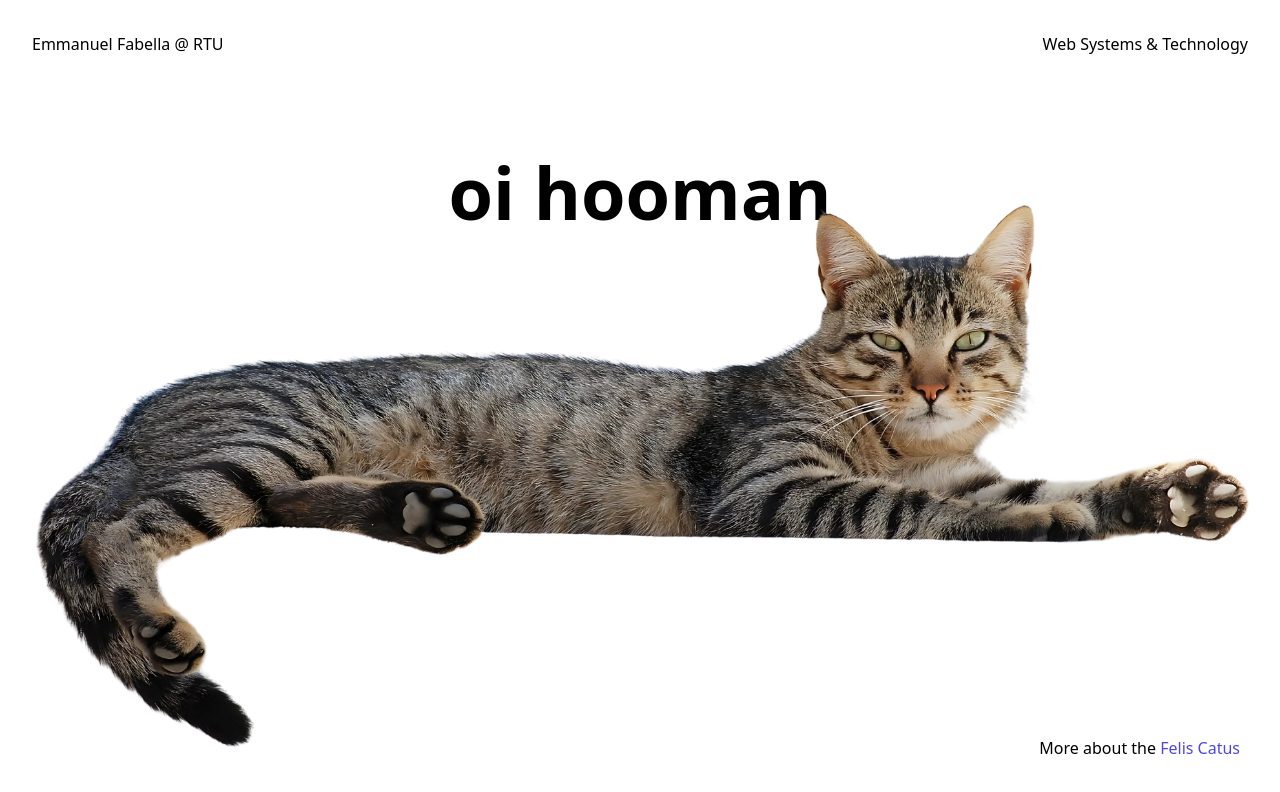
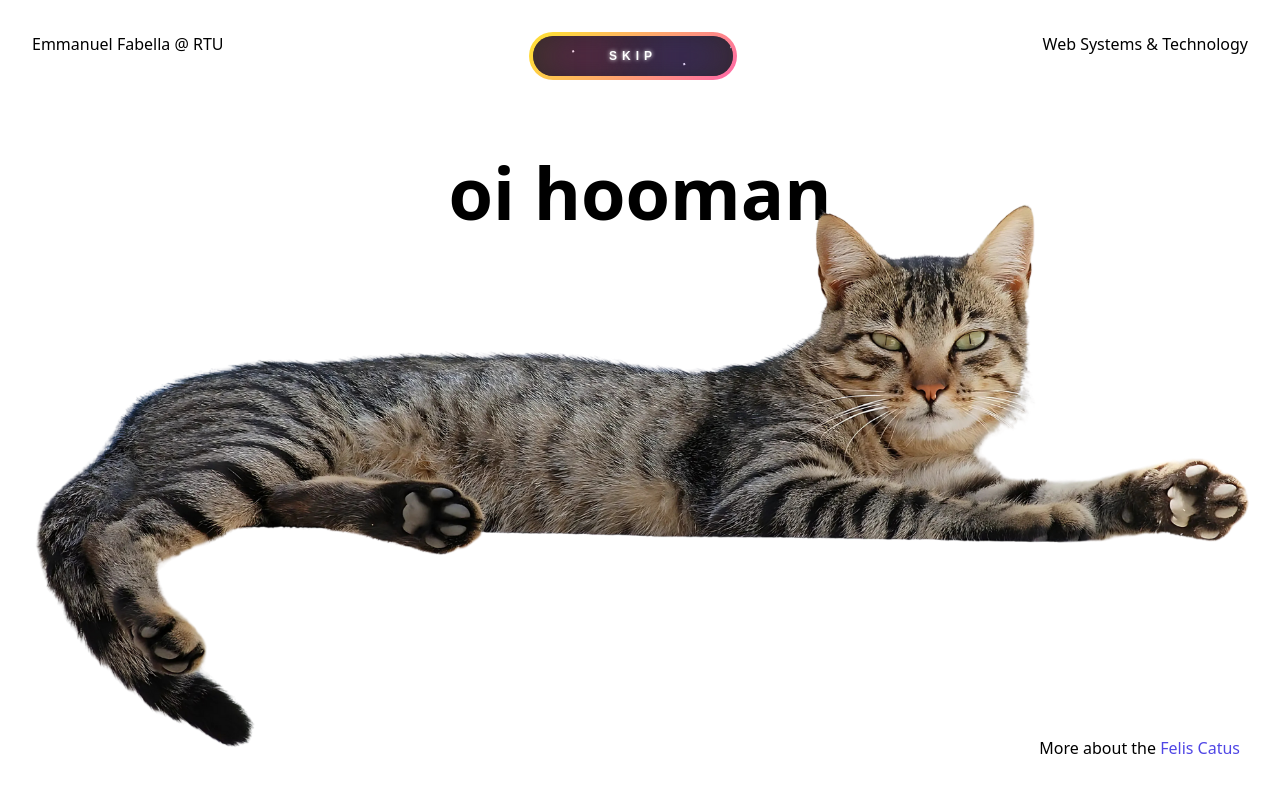
Before and after one commit to MasterTraits/Web-Systems---Cat-Anatomy, a plain HTML site: page index.html in a window 1280 px wide. Shown: the top 792 px of the page. Drawn offline with nearby package versions, Linux system fonts and the light colour scheme.

Commit message:
feat: included skip button

```diff
--- a/Scripts/index.js
+++ b/Scripts/index.js
@@ -70,7 +70,7 @@ function eyes() {
   textGroup.classList.remove("hidden");
   imgEdit.style.backgroundImage = "url('https://carlasonheim.wordpress.com/wp-content/uploads/2015/04/cateyephoto.jpg?w=660')";
   gsap.to(".header-edit", { text: "Eyes" });
-  gsap.to(".text-edit", { text: "Eyes are the most important part of a cat's anatomy. They are the window to the soul." });
+  gsap.to(".text-edit", { text: "Eyes are the most important part of a cat's anatomy. They are the window to the soul. A cat's eyes are highly adapted for low light conditions, allowing them to see well in the dark. The large cornea and tapetum lucidum, a layer of tissue behind the retina, help to reflect light and enhance night vision. Additionally, cats have a third eyelid, known as the nictitating membrane, which helps to protect and moisten the eye. The slit-shaped pupils of a cat can expand and contract dramatically to control the amount of light entering the eye, providing excellent vision in both bright and dim conditions." });
 }
 
 function Nose() {
--- a/Scripts/start.js
+++ b/Scripts/start.js
@@ -78,3 +78,10 @@ function catClick() {
     window.location.href = "./pages/main.html";
   }, 6000);
 }
+
+function skip() {
+  gsap.to(".black", { duration: 1, y: 0 });
+  setTimeout(() => {
+    window.location.href = "./pages/main.html";
+  }, 1000);
+}
--- a/index.html
+++ b/index.html
@@ -3,9 +3,9 @@
 <head>
   <meta charset="UTF-8">
   <meta name="viewport" content="width=device-width, initial-scale=1.0">
-  <style>
-    ::selection { background-color: rgba(255, 255, 255, 0); }
-  </style>
+  <meta name="A cat anatomy website" content="Web Systems & Technology">
+  <link rel="icon" href="./images/icon.ico" type="image/x-icon">
+  <link rel="stylesheet" href="./pages/styles.css">
   <script src="https://cdn.tailwindcss.com"></script>
   <script src="https://cdn.jsdelivr.net/npm/gsap@3.12.5/dist/gsap.min.js"></script>
   <script src="https://cdn.tailwindcss.com?plugins=forms,typography,aspect-ratio,line-clamp,container-queries"></script>
@@ -25,6 +25,17 @@
 <body class="p-5 overflow-hidden">
   <header class="flex h-10 p-3 mb-14 justify-between font-medium">
     <p class="text-head1">Emmanuel Fabella @ RTU</p>
+    <button class="btn" type="button" onclick="skip()">
+      <strong>SKIP</strong>
+      <div id="container-stars">
+          <div id="stars"></div>
+      </div>
+
+      <div id="glow">
+          <div class="circle"></div>
+          <div class="circle"></div>
+      </div>
+    </button>
     <p class="text-head2">Web Systems & Technology</p>
   </header>
   <main class="relative flex flex-col justify-center items-center">
--- /dev/null
+++ b/pages/styles.css
@@ -0,0 +1,205 @@
+::selection { background-color: rgba(255, 255, 255, 0); }
+
+/* BUTTON */
+.btn {
+  display: flex;
+  justify-content: center;
+  align-items: center;
+  width: 13rem;
+  overflow: hidden;
+  height: 3rem;
+  background-size: 300% 300%;
+  backdrop-filter: blur(1rem);
+  border-radius: 5rem;
+  transition: 0.5s;
+  animation: gradient_301 5s ease infinite;
+  border: double 4px transparent;
+  background-image: linear-gradient(#212121, #212121), linear-gradient(137.48deg, #ffdb3b 10%, #FE53BB 45%, #8F51EA 67%, #0044ff 87%);
+  background-origin: border-box;
+  background-clip: content-box, border-box;
+}
+
+#container-stars {
+  position: absolute;
+  z-index: -1;
+  width: 100%;
+  height: 100%;
+  overflow: hidden;
+  transition: 0.5s;
+  backdrop-filter: blur(1rem);
+  border-radius: 5rem;
+}
+
+strong {
+  z-index: 2;
+  font-family: "Pixelify Sans", sans-serif;
+  font-size: 12px;
+  letter-spacing: 5px;
+  color: #FFFFFF;
+  text-shadow: 0 0 4px white;
+}
+
+#glow {
+  position: absolute;
+  display: flex;
+  width: 12rem;
+}
+
+.circle {
+  width: 100%;
+  height: 30px;
+  filter: blur(2rem);
+  animation: pulse_3011 4s infinite;
+  z-index: -1;
+}
+
+.circle:nth-of-type(1) {
+  background: rgba(254, 83, 186, 0.636);
+}
+
+.circle:nth-of-type(2) {
+  background: rgba(142, 81, 234, 0.704);
+}
+
+.btn:hover #container-stars {
+  z-index: 1;
+  background-color: #212121;
+}
+
+.btn:hover {
+  transform: scale(1.1)
+}
+
+.btn:active {
+  border: double 4px #FE53BB;
+  background-origin: border-box;
+  background-clip: content-box, border-box;
+  animation: none;
+}
+
+.btn:active .circle {
+  background: #FE53BB;
+}
+
+#stars {
+  position: relative;
+  background: transparent;
+  width: 200rem;
+  height: 200rem;
+}
+
+#stars::after {
+  content: "";
+  position: absolute;
+  top: -10rem;
+  left: -100rem;
+  width: 100%;
+  height: 100%;
+  animation: animStarRotate 90s linear infinite;
+}
+
+#stars::after {
+  background-image: radial-gradient(#ffffff 1px, transparent 1%);
+  background-size: 50px 50px;
+}
+
+#stars::before {
+  content: "";
+  position: absolute;
+  top: 0;
+  left: -50%;
+  width: 170%;
+  height: 500%;
+  animation: animStar 60s linear infinite;
+}
+
+#stars::before {
+  background-image: radial-gradient(#ffffff 1px, transparent 1%);
+  background-size: 50px 50px;
+  opacity: 0.5;
+}
+
+@keyframes animStar {
+  from {
+      transform: translateY(0);
+  }
+
+  to {
+      transform: translateY(-135rem);
+  }
+}
+
+@keyframes animStarRotate {
+  from {
+      transform: rotate(360deg);
+  }
+
+  to {
+      transform: rotate(0);
+  }
+}
+
+@keyframes gradient_301 {
+  0% {
+      background-position: 0% 50%;
+  }
+
+  50% {
+      background-position: 100% 50%;
+  }
+
+  100% {
+      background-position: 0% 50%;
+  }
+}
+
+@keyframes pulse_3011 {
+  0% {
+      transform: scale(0.75);
+      box-shadow: 0 0 0 0 rgba(0, 0, 0, 0.7);
+  }
+
+  70% {
+      transform: scale(1);
+      box-shadow: 0 0 0 10px rgba(0, 0, 0, 0);
+  }
+
+  100% {
+      transform: scale(0.75);
+      box-shadow: 0 0 0 0 rgba(0, 0, 0, 0);
+  }
+}
+
+@media (max-width:1567px) {
+  section h1 {
+      font-size: 6rem;
+  }
+
+  section p {
+      font-size: 2.4rem;
+      margin-bottom: 50px;
+  }
+
+  .poro {
+      transform: translateY(-190px) translateX(20px);
+      height: auto;
+      width: 300px;
+  }
+}
+
+@media (max-width:767px) {
+  section h1 {
+      font-size: 5rem;
+  }
+
+  section p {
+      font-size: 2rem;
+      margin-bottom: 50px;
+  }
+
+  .poro {
+      transform: translateY(-150px) translateX(20px);
+      height: auto;
+      width: 250px;
+  }
+}
```
Also changed, not shown: pages/main.html (+2 -0 lines), images/icon.ico (added).
